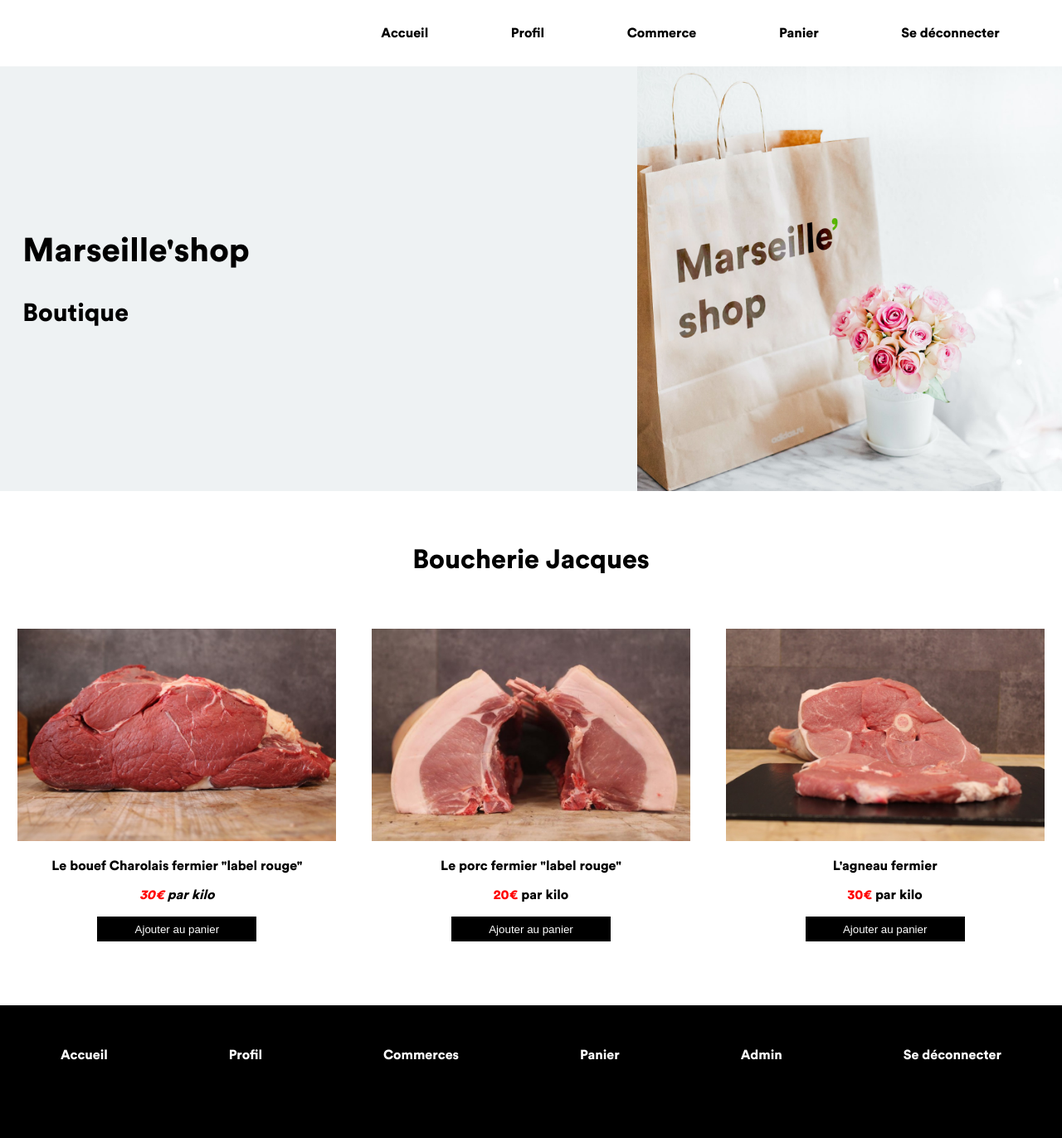
After one commit to celine-emptoz-lacote/confinement, a PHP site: page /page_commercant.php in a window 1280 px wide. The commit adds this page. Shown: the whole page at 83% size. Run offline with PHP 8.4, Linux system fonts and the light colour scheme.

Commit message:
Creation de la page commercant

```diff
--- a/css/styles.css
+++ b/css/styles.css
@@ -370,3 +370,35 @@ input[type="submit"] {
 .panier_total input {
     width: 20%;
 }
+
+/**** PAGE COMMERCANT ****/
+
+.page_commercant_h1 {
+    margin: 5% auto;
+}
+.page_commercant_section_produits {
+    display: flex;
+    justify-content: space-around;
+    flex-wrap: wrap;
+}
+
+.page_commercant_section_produits div {
+    width: 30%;
+}
+
+.page_commercant_section_produits div IMG{
+    width: 100%;
+}
+
+.page_commercant_section_produits div button {
+    width: 50%;
+    padding: 2%;
+    background: black;
+    color: white;
+    border: none;
+}
+
+.page_commercant_section_produits div button:hover {
+    background: rgba(0, 0, 0, 0.507);
+
+}
--- /dev/null
+++ b/page_commercant.php
@@ -0,0 +1,65 @@
+<!DOCTYPE html>
+<html lang="fr">
+<head>
+    <meta charset="UTF-8">
+    <meta name="viewport" content="width=device-width, initial-scale=1.0">
+    <link rel="stylesheet" href="css/styles.css">
+    <title>Page commerçant</title>
+</head>
+<body>
+
+    <header>
+        <nav>
+            <a href="#">Accueil</a>
+            <a href="#">Profil</a>
+            <a href="#">Commerce</a>
+            <a href="#">Panier</a>
+            <a href="#">Se déconnecter</a>
+        </nav>
+    </header>
+    <main>
+        <section class="panier_section">
+            <div>
+                <h1>Marseille'shop</h1>
+                <p>Boutique</p>
+            </div>
+            <img src="src/images/marseilleshop.png" alt="">
+        </section>
+
+        <h1 class="page_commercant_h1">Boucherie Jacques</h1>
+
+        <section class="page_commercant_section_produits">
+            <div>
+                <img src="src/images/boeuf1.jpg" alt="Boeuf fermier">
+                <p>Le bouef Charolais fermier "label rouge"</p>
+                <p><em><span class="panier_span">30€</span> par kilo</em></p>
+                <button>Ajouter au panier</button>
+            </div>
+            <div>
+                <img src="src/images/porc-fermier.jpg" alt="Porc fermier">
+                <p>Le porc fermier "label rouge"</p>
+                <p><span class="panier_span">20€</span> par kilo</p>
+                <button>Ajouter au panier</button>
+            </div>
+            <div>
+                <img src="src/images/agneau.jpg" alt="Agneau">
+                <p>L'agneau fermier</p>
+                <p><span class="panier_span">30€</span> par kilo</p>
+                <button>Ajouter au panier</button>
+            </div>
+
+        </section>
+
+    </main>
+    <footer>
+        <nav class="nav_footer">
+            <a href="#">Accueil</a>
+            <a href="#">Profil</a>
+            <a href="#">Commerces</a>
+            <a href="#">Panier</a>
+            <a href="#">Admin</a>
+            <a href="#">Se déconnecter</a>
+        </nav>
+    </footer>
+</body>
+</html>
```
